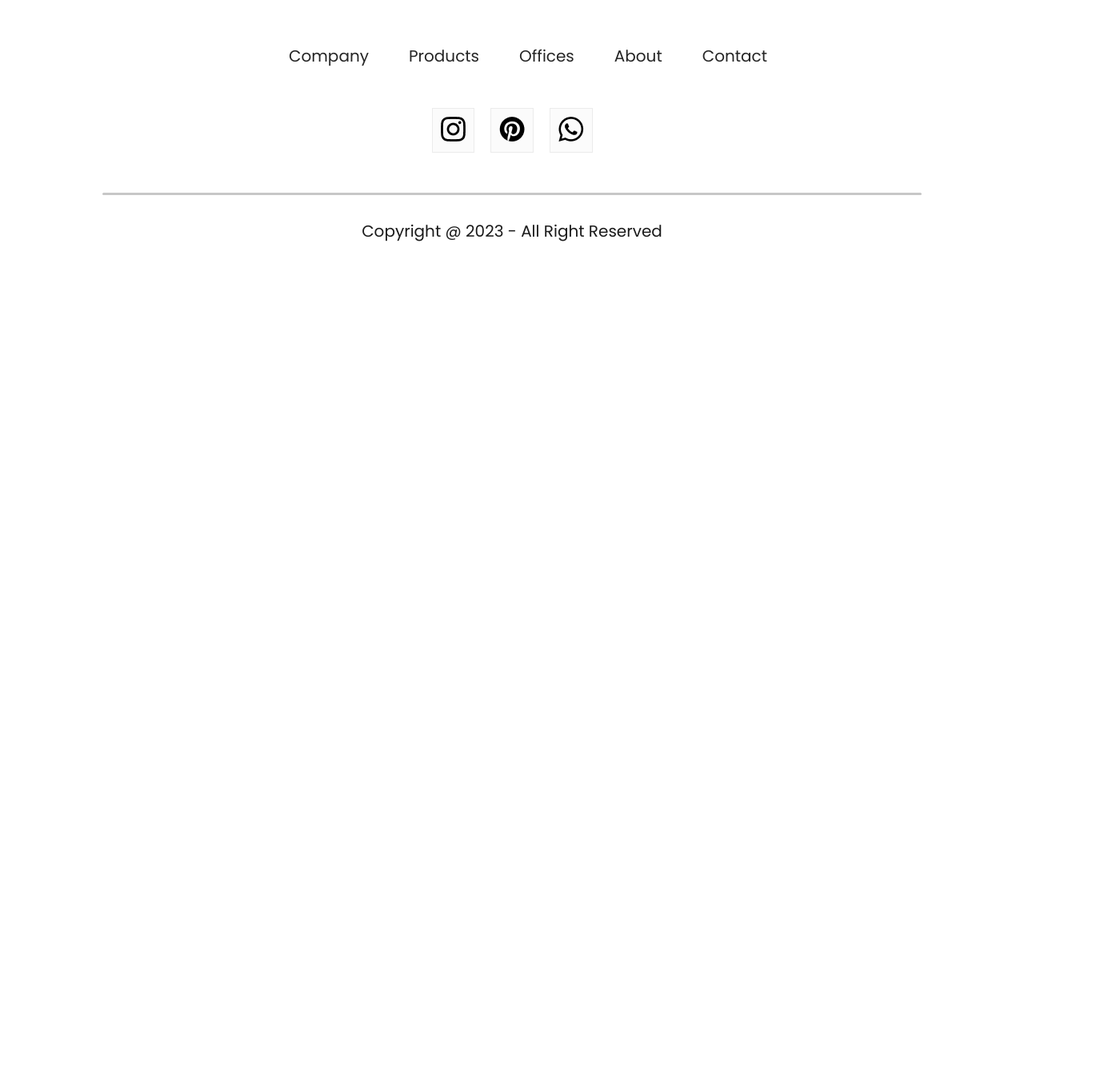
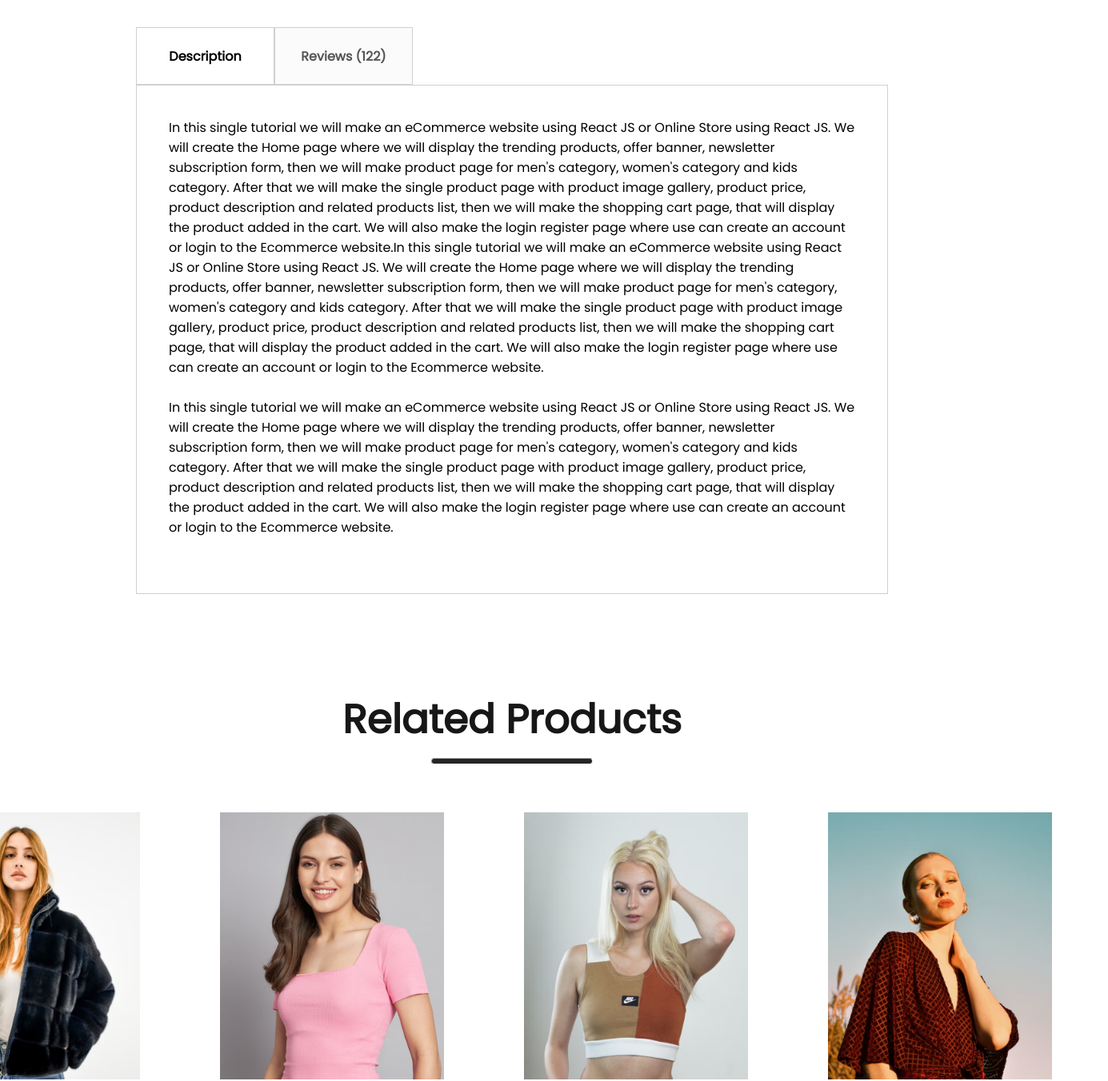
Before and after one commit to JanithKE/E-Commerce-App, a React (Create React App) app: page /Product/1 in a window 1280 px wide. Shown: the part 1222-2574 px from the top of the page at 80% size, 1385 px wide, since content can reach past the window. Before the commit the page ends 1556 px from the top, so only its background shows below. Built offline with nearby package versions, Linux system fonts and the light colour scheme.

Commit message:
product display page partially completed

```diff
--- /dev/null
+++ b/src/Components/DescriptionBox/DescriptionBox.css
@@ -0,0 +1,33 @@
+
+.descriptionbox{
+    margin: 120px 170px;
+}
+
+.descriptionbox-navigator{
+    display: flex;
+}
+
+.descriptionbox-nav-box{
+    display: flex;
+    align-items: center;
+    justify-content: center;
+    font-size:16px ;
+    font-weight: 600;
+    width: 171px;
+    height: 70px;
+    border: 1px solid #d0d0d0;
+}
+
+.descriptionbox-nav-box.fade{
+    background: #fbfbfb;
+    color: #555;
+}
+
+.descriptionbox-description{
+    display: flex;
+    flex-direction: column;
+    gap: 25px;
+    border: 1px solid #d0d0d0;
+    padding: 40px;
+    padding-bottom: 70px;
+}
--- /dev/null
+++ b/src/Components/DescriptionBox/DescriptionBox.jsx
@@ -0,0 +1,35 @@
+import React from 'react'
+import './DescriptionBox.css'
+
+const DescriptionBox = () => {
+  return (
+    <div className='descriptionbox'>
+
+      <div className="descriptionbox-navigator">
+        <div className="descriptionbox-nav-box">
+            Description
+        </div>
+        <div className="descriptionbox-nav-box fade">
+            Reviews (122)
+        </div>
+      </div>
+
+      <div className="descriptionbox-description">
+
+        <p>
+            In this single tutorial we will make an eCommerce website using React JS or Online Store using React JS. We will create the Home page where we will display the trending products, offer banner, newsletter subscription form, then we will make product page for men's category, women's category and kids category.
+            After that we will make the single product page with product image gallery, product price, product description and related products list, then we will make the shopping cart page, that will display the product added in the cart. We will also make the login register page where use can create an account or login to the Ecommerce website.In this single tutorial we will make an eCommerce website using React JS or Online Store using React JS. We will create the Home page where we will display the trending products, offer banner, newsletter subscription form, then we will make product page for men's category, women's category and kids category.
+            After that we will make the single product page with product image gallery, product price, product description and related products list, then we will make the shopping cart page, that will display the product added in the cart. We will also make the login register page where use can create an account or login to the Ecommerce website.
+        </p>
+
+        <p>
+            In this single tutorial we will make an eCommerce website using React JS or Online Store using React JS. We will create the Home page where we will display the trending products, offer banner, newsletter subscription form, then we will make product page for men's category, women's category and kids category.
+            After that we will make the single product page with product image gallery, product price, product description and related products list, then we will make the shopping cart page, that will display the product added in the cart. We will also make the login register page where use can create an account or login to the Ecommerce website.
+        </p>
+      </div>
+
+    </div>
+  )
+}
+
+export default DescriptionBox
--- a/src/Components/Items/Item.jsx
+++ b/src/Components/Items/Item.jsx
@@ -7,7 +7,7 @@ const Item = (props) => {
   return (
     <div className='item'>
 
-      <Link to={`/product/${props.id}`}> <img src={props.image} alt="" /> </Link>
+      <Link to={`/product/${props.id}`}> <img onClick={window.scrollTo(0,0)} src={props.image} alt="" /> </Link>
       <p>{props.name}</p>
 
       <div className="item-prices">
--- /dev/null
+++ b/src/Components/RelatedProduct/RelatedProduct.css
@@ -0,0 +1,27 @@
+
+.relatedproduct{
+    display: flex;
+    align-items: center;
+    flex-direction: column;
+    gap: 10px;
+    height: 90vh;
+}
+
+.relatedproduct h1{
+    color: #171717;
+    font-size: 50px;
+    font-weight: 600;
+}
+
+.relatedproduct hr{
+    width: 200px;
+    height: 6px;
+    border-radius: 10px;
+    background: #252525;
+}
+
+.relatedproduct-item{
+    margin-top: 50px;
+    display: flex;
+    gap: 30px;
+}
--- /dev/null
+++ b/src/Components/RelatedProduct/RelatedProduct.jsx
@@ -0,0 +1,22 @@
+import React from 'react'
+import './RelatedProduct.css'
+import data_product from '../Assets/data'
+import Item from '../Items/Item'
+
+const RelatedProduct = () => {
+  return (
+    <div className='relatedproduct'>
+
+      <h1>Related Products</h1>
+      <hr />
+
+      <div className="relatedproduct-item">
+        {data_product.map((item,i)=>{
+            return <Item key={i} id={item.id} name={item.name} image={item.image} new_price={item.new_price} old_price={item.old_price}/>
+        })}
+      </div>
+    </div>
+  )
+}
+
+export default RelatedProduct
--- a/src/Pages/Product.jsx
+++ b/src/Pages/Product.jsx
@@ -3,6 +3,8 @@ import { useParams } from 'react-router-dom';
 import {ShopContext} from '../Context/ShopContext.jsx';
 import BreadCrums from '../Components/BreadCrums/BreadCrums.jsx';
 import ProductDisplay from '../Components/ProductDisplay/ProductDisplay.jsx';
+import DescriptionBox from '../Components/DescriptionBox/DescriptionBox.jsx';
+import RelatedProduct from '../Components/RelatedProduct/RelatedProduct.jsx';
 
 
 
@@ -17,6 +19,8 @@ const Product = () => {
     <div>
       <BreadCrums product={product}/>
       <ProductDisplay product={product}/>
+      <DescriptionBox />
+      <RelatedProduct/>
     </div>
   )
 }
```
